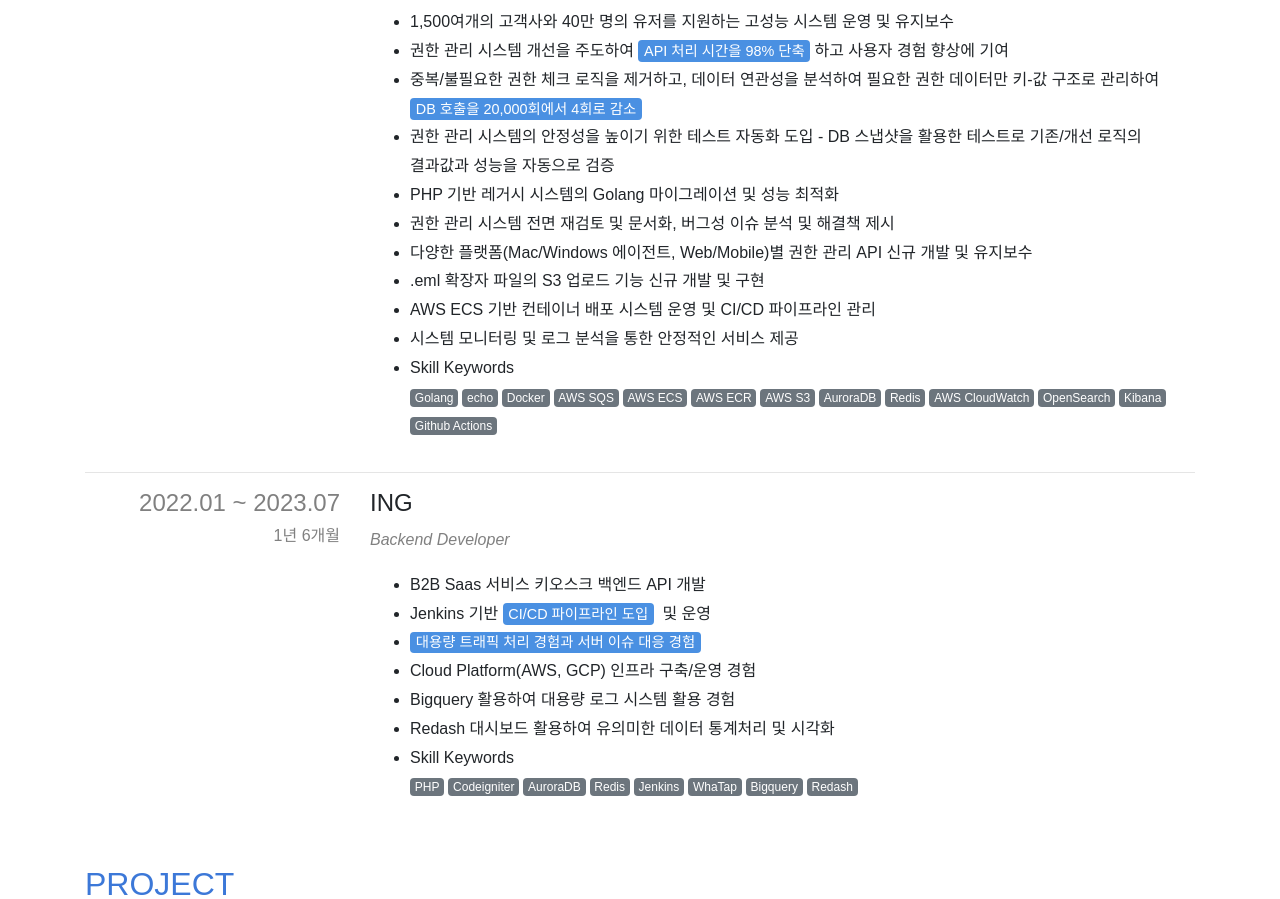
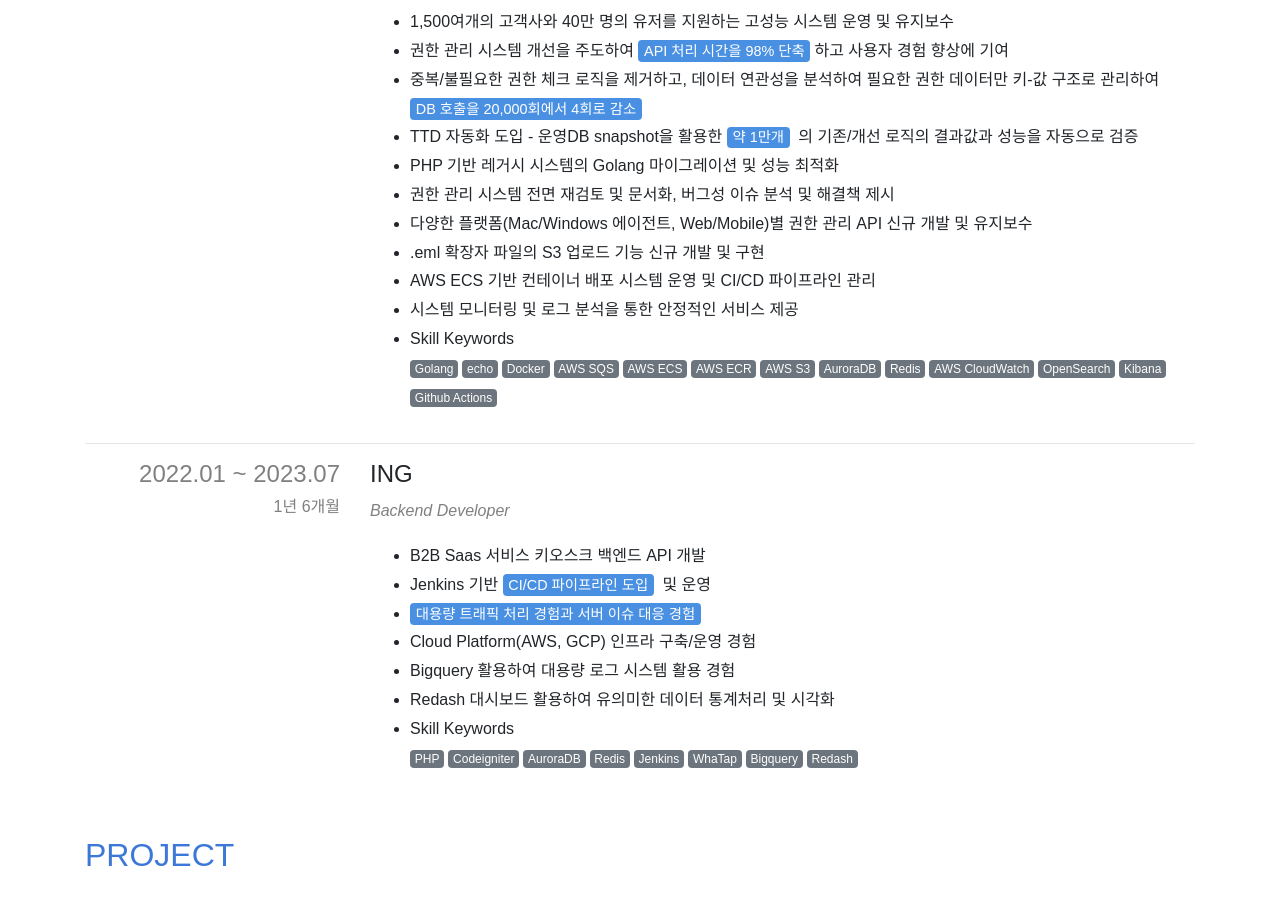
Before and after one commit to jiyeongdev/resume, a Next.js app: page / in a window 1280 px wide. Shown: the part 2160-3059 px from the top of the page. Built offline with nearby package versions, Linux system fonts and the light colour scheme; a web font is replaced by a local one.

Commit message:
TTD description

```diff
--- a/payload/experience.ts
+++ b/payload/experience.ts
@@ -14,7 +14,7 @@ const experience: IExperience.Payload = {
         '1,500여개의 고객사와 40만 명의 유저를 지원하는 고성능 시스템 운영 및 유지보수',
         '권한 관리 시스템 개선을 주도하여 **API 처리 시간을 98% 단축**하고 사용자 경험 향상에 기여',
         '중복/불필요한 권한 체크 로직을 제거하고, 데이터 연관성을 분석하여 필요한 권한 데이터만 키-값 구조로 관리하여 **DB 호출을 20,000회에서 4회로 감소**',
-        '권한 관리 시스템의 안정성을 높이기 위한 테스트 자동화 도입 - DB 스냅샷을 활용한 테스트로 기존/개선 로직의 결과값과 성능을 자동으로 검증',
+        'TTD 자동화 도입 - 운영DB snapshot을 활용한 **약 1만개** 의 기존/개선 로직의 결과값과 성능을 자동으로 검증',
         'PHP 기반 레거시 시스템의 Golang 마이그레이션 및 성능 최적화', // (클라우드 스토리지 사용량 API 등)',
         '권한 관리 시스템 전면 재검토 및 문서화, 버그성 이슈 분석 및 해결책 제시',
         '다양한 플랫폼(Mac/Windows 에이전트, Web/Mobile)별 권한 관리 API 신규 개발 및 유지보수',
```
